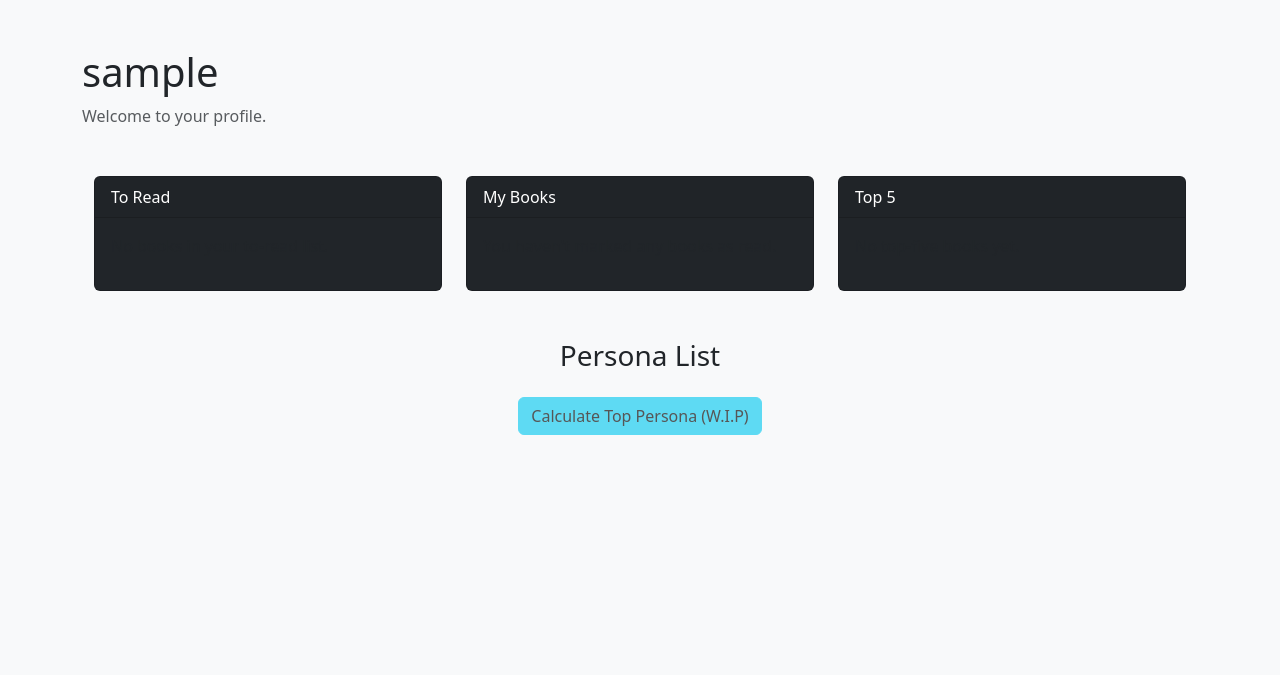
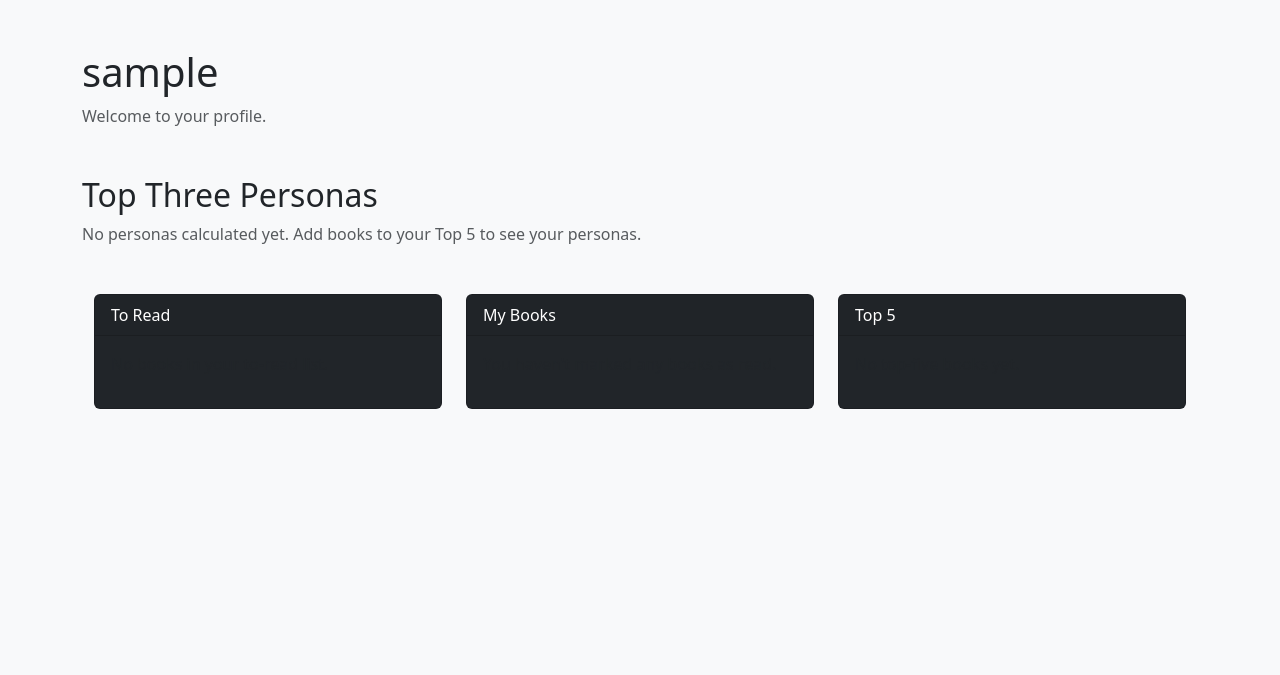
Before and after one commit to lpearson11101/COMP305FinalProject, a Flask app: page /users/profile in a window 1280 px wide. Shown: the part 56-731 px from the top of the page. Run offline with Flask 3, Linux system fonts and the light colour scheme; the visitor is signed in with stand-in values (Sample User, id 1).

Commit message:
adding calculations, routes, and template changes for the user's top 3 personas

```diff
--- /dev/null
+++ b/app/services/user_persona_scoring.py
@@ -0,0 +1,78 @@
+from app.extensions import db
+
+from app.models.userbook import UserBook
+from app.models.bookpersonaaggregate import BookPersonaAggregate
+from app.models.userpersonaaggregate import UserPersonaAggregate
+
+
+def recalculate_user_personas(user_id):
+
+    UserPersonaAggregate.query.filter_by(
+        user_id=user_id
+    ).delete()
+
+    persona_scores = {}
+
+    top_five_books = (
+        UserBook.query
+        .filter(
+            UserBook.user_id == user_id,
+            UserBook.top_five.isnot(None)
+        )
+        .all()
+    )
+
+    for entry in top_five_books:
+
+        top_five_weight = 6 - entry.top_five
+
+        top_personas = (
+            BookPersonaAggregate.query
+            .filter_by(book_id=entry.book_id)
+            .order_by(BookPersonaAggregate.score.desc())
+            .limit(3)
+            .all()
+        )
+
+        for rank, aggregate in enumerate(top_personas, start=1):
+
+            persona_weight = 4 - rank
+
+            score = top_five_weight * persona_weight
+
+            persona_scores[aggregate.persona_id] = (
+                persona_scores.get(
+                    aggregate.persona_id,
+                    0
+                )
+                + score
+            )
+
+    for persona_id, score in persona_scores.items():
+
+        db.session.add(
+            UserPersonaAggregate(
+                user_id=user_id,
+                persona_id=persona_id,
+                score=score
+            )
+        )
+
+    db.session.commit()
+
+#get the user's top personas based on the aggregates
+def get_top_user_personas(user_id, limit=3):
+    """
+    Retrieve the user's top personas based on calculated aggregates.
+
+    Args:
+        user_id: The ID of the user
+        limit: Maximum number of personas to return (default: 3)
+
+    Returns:
+        List of UserPersonaAggregate objects ordered by score (descending),
+        or empty list if no aggregates exist yet
+    """
+    return UserPersonaAggregate.query.filter_by(user_id=user_id).order_by(
+        UserPersonaAggregate.score.desc()
+    ).limit(limit).all()
--- a/app/templates/users/profile.html
+++ b/app/templates/users/profile.html
@@ -8,6 +8,25 @@
     <h1>{{ current_user.username }}</h1>
     <p class="text-muted">Welcome to your profile.</p>
 </div>
+
+<!-- TOP THREE PERSONAS -->
+
+<div class="mt-5">
+    <h2>Top Three Personas</h2>
+    {% if top_three_personas %}
+      <ul class="list-unstyled">
+        {% for aggregate in top_three_personas %}
+            <li class="mb-2">
+                <strong>{{ aggregate.persona.name }}</strong> - {{ aggregate.score|int }} pts
+            </li>
+        {% endfor %}
+      </ul>
+    {% else %}
+      <p class="text-muted">No personas calculated yet. Add books to your Top 5 to see your personas.</p>
+    {% endif %}
+</div>
+
+<!-- BOOK LISTS -->
 
 <div class="mt-5 container">
   <div class="row">
@@ -131,11 +150,5 @@
 
   </div>
 </div>
-<div class="mt-5 text-center">
-  <h3>Persona List</h3>
-  <button class="btn btn-info mt-3" disabled>
-      Calculate Top Persona (W.I.P)
-  </button>
-</div>
 
 {% endblock %}
--- a/app/users/routes.py
+++ b/app/users/routes.py
@@ -4,6 +4,7 @@ from flask_login import current_user
 from app.users import bp
 from app.models.user import User
 from app.models.userbook import UserBook
+from app.services.user_persona_scoring import get_top_user_personas
 
 
 @bp.route("/profile")
@@ -18,11 +19,14 @@ def profile():
         UserBook.top_five.isnot(None)
     ).order_by(UserBook.top_five.asc()).all()
 
+    top_three_personas = get_top_user_personas(user_id, limit=3)
+
     return render_template(
         "users/profile.html",
         read_books=read_books,
         to_read_books=to_read_books,
-        top_five_books=top_five_books
+        top_five_books=top_five_books,
+        top_three_personas=top_three_personas
     )
 
 
@@ -53,9 +57,11 @@ def user_details(user_id):
 
     to_read = UserBook.query.filter_by(user_id=user_id, to_read=True).all()
     read = UserBook.query.filter_by(user_id=user_id, mark_read=True).all()
+    top_three_personas = get_top_user_personas(user_id, limit=3)
 
     return render_template('users/user_details.html',
                            user=user,
                            top_five=top_five,
                            to_read=to_read,
-                           read=read)
+                           read=read,
+                           top_three_personas=top_three_personas)
```
Also changed, not shown: app/books/routes.py (+11 -0 lines), app/templates/users/user_details.html (+25 -17 lines).
